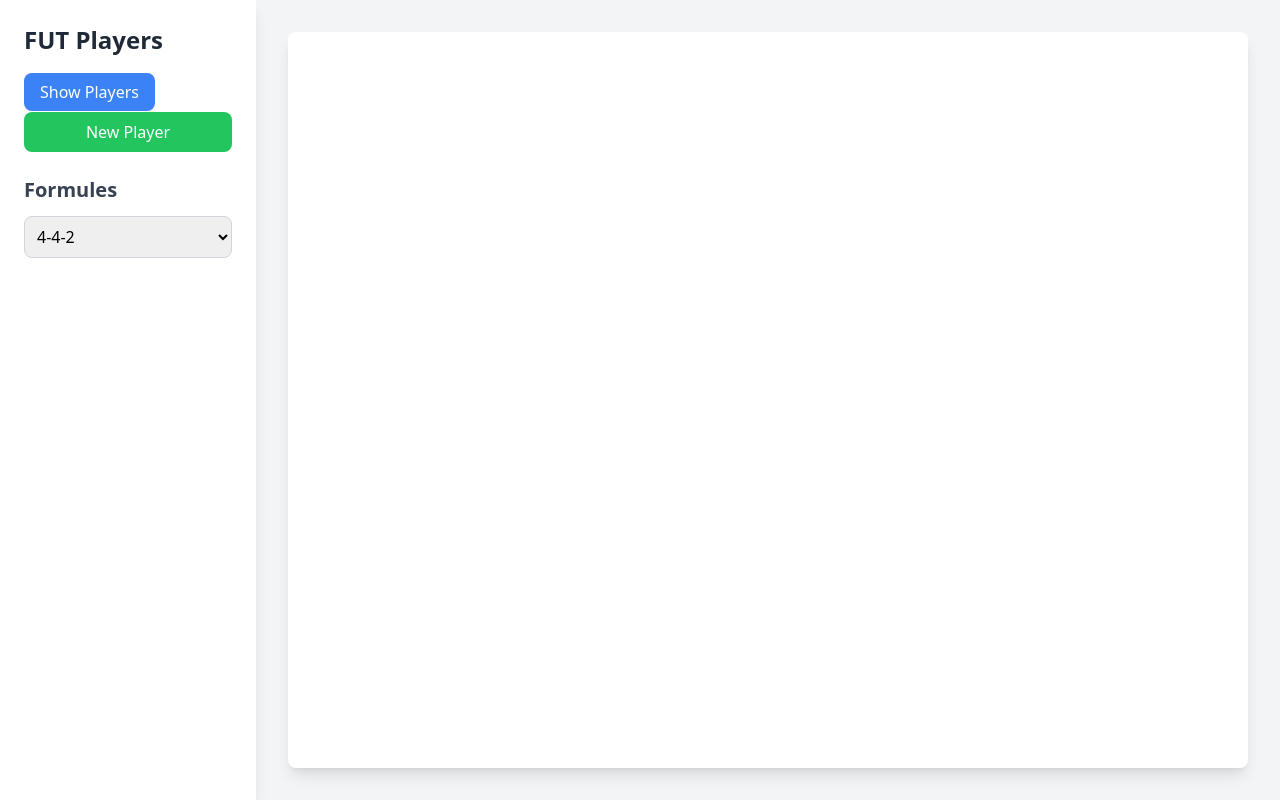
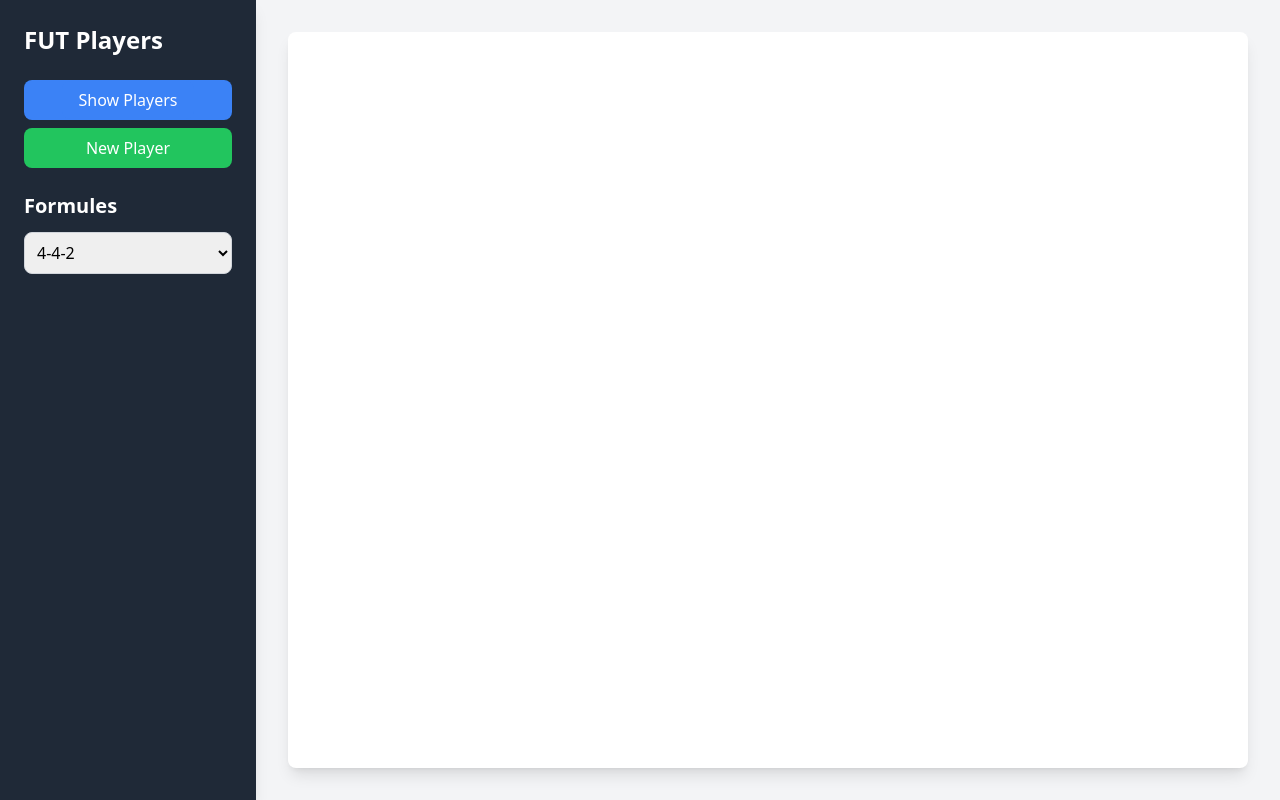
Before and after one commit to AHLALLAY/FUT-Champions, a plain HTML site: page index.html in a window 1280 px wide. Drawn offline with nearby package versions, Linux system fonts and the light colour scheme.

Commit message:
fixer la largeur du button de 'Show Players'

```diff
--- a/index.html
+++ b/index.html
@@ -11,14 +11,16 @@
 
 <body class="bg-gray-100 min-h-screen flex">
     <!-- Sidebar -->
-    <aside class="w-64 bg-white shadow-lg p-6 space-y-6 h-screen">
-        <h2 class="text-2xl font-bold text-gray-800">FUT Players</h2>
+    <aside class="w-64 bg-gray-800 shadow-lg p-6 space-y-6 h-screen">
+        <h2 class="text-2xl font-bold text-white">FUT Players</h2>
 
         <!-- Boutons -->
         <div class="space-y-2">
-            <a class="w-full bg-blue-500 text-white py-2 px-4 rounded-lg hover:bg-blue-600 transition-colors" href="/Views/showData.html">
-                Show Players
-            </a>
+            <button class="w-full bg-blue-500 text-white py-2 px-4 rounded-lg hover:bg-blue-600 transition-colors">
+                <a class="w-full bg-blue-500 text-white py-2 px-4 rounded-lg hover:bg-blue-600 transition-colors" href="/Views/showData.html">
+                    Show Players
+                </a>
+            </button>
             <button class="w-full bg-green-500 text-white py-2 px-4 rounded-lg hover:bg-green-600 transition-colors">
                 New Player
             </button>
@@ -26,7 +28,7 @@
 
         <!-- Section Formules -->
         <div class="space-y-3">
-            <h2 class="text-xl font-semibold text-gray-700">Formules</h2>
+            <h2 class="text-xl font-semibold text-white">Formules</h2>
             <select
                 name="formule"
                 id="formule"
```
